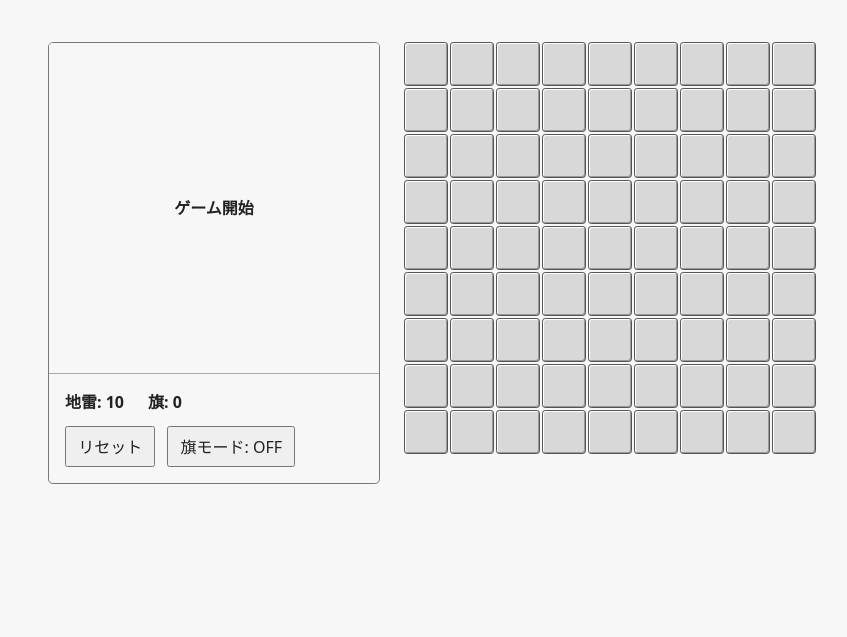
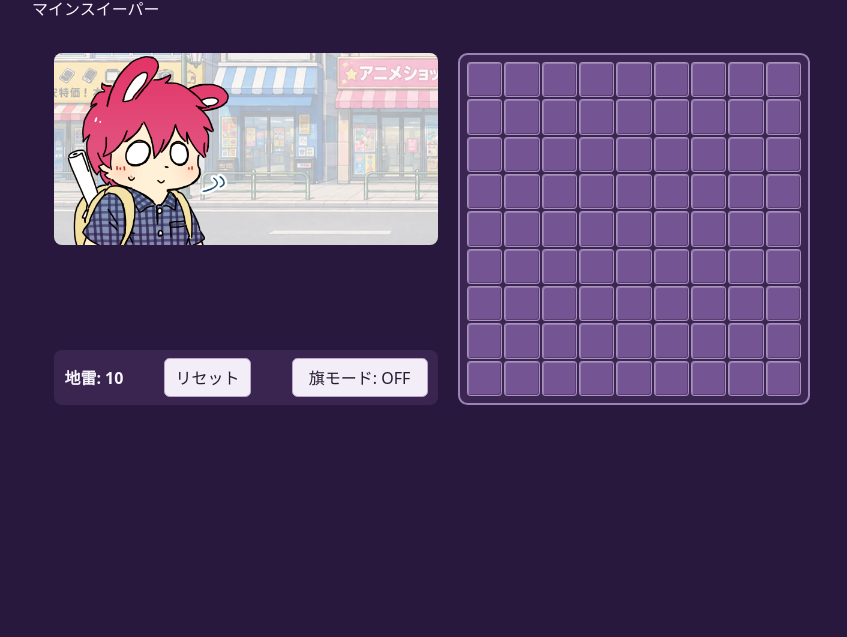
Before and after one commit to nksymsym/nksymsym.github.io, a website built with Vite: page games/minesweeper/index.html in a window 1280 px wide. Shown: the part 163-800 px from the top of the page, without its empty margins (208-1055 px from the left). Built offline with nearby package versions, Linux system fonts and the light colour scheme.

Commit message:
マインスイーパー完成

```diff
--- a/games/minesweeper/index.html
+++ b/games/minesweeper/index.html
@@ -4,16 +4,19 @@
     <meta charset="UTF-8" />
     <meta name="viewport" content="width=device-width, initial-scale=1.0" />
     <meta name="description" content="マインスイーパー" />
-    <title>地雷系回避</title>
+    <title>狼なんか怖くない - しむしむはうす</title>
   </head>
 
   <body>
     <main class="game">
-      <h1>地雷系回避</h1>
+      <header class="game__header">
+        <a class="game__back-link" href="../../">← トップへ戻る</a>
 
-      <div class="description">
-        <p>マインスイーパー</p>
-      </div>
+        <div class="game__heading">
+          <h1 class="game__title">狼なんか怖くない</h1>
+          <p class="game__description">マインスイーパー</p>
+        </div>
+      </header>
 
       <div id="app"></div>
     </main>
--- a/games/minesweeper/main.ts
+++ b/games/minesweeper/main.ts
@@ -5,12 +5,23 @@ import {
   BOARD_SIZE,
   MINE_COUNT,
   createGame,
-  getFlagCount,
   getRevealedCellCount,
   revealCell,
   toggleFlag,
   type Cell,
 } from './game'
+
+const sceneImages = {
+  start: new URL('./images/progress_start.webp', import.meta.url).href,
+  almost: new URL('./images/progress_almost.webp', import.meta.url).href,
+  fail: new URL('./images/progress_fail.webp', import.meta.url).href,
+  clear: new URL('./images/progress_clear.webp', import.meta.url).href,
+}
+
+for (const src of Object.values(sceneImages)) {
+  const image = new Image()
+  image.src = src
+}
 
 const app = document.querySelector<HTMLDivElement>('#app')
 
@@ -51,13 +62,15 @@ function createScene(): HTMLElement {
   const scene = document.createElement('div')
   scene.className = 'minesweeper__scene'
 
-  const text = document.createElement('p')
-  text.className = 'minesweeper__scene-text'
+  const image = document.createElement('img')
+  image.className = 'minesweeper__scene-image'
 
   if (game.status === 'cleared') {
-    text.textContent = 'クリア！'
+    image.src = sceneImages.clear
+    image.alt = 'クリア'
   } else if (game.status === 'failed') {
-    text.textContent = '失敗'
+    image.src = sceneImages.fail
+    image.alt = '失敗'
   } else {
     const revealedCellCount = getRevealedCellCount(game)
     const safeCellCount = BOARD_SIZE * BOARD_SIZE - MINE_COUNT
@@ -65,17 +78,21 @@ function createScene(): HTMLElement {
     const progress = revealedCellCount / safeCellCount
 
     if (revealedCellCount === 0) {
-      text.textContent = 'ゲーム開始'
+      image.src = sceneImages.start
+      image.alt = 'ゲーム開始'
     } else if (progress < 1 / 3) {
-      text.textContent = '探索中'
+      image.src = sceneImages.start
+      image.alt = '探索中'
     } else if (progress < 2 / 3) {
-      text.textContent = '順調'
+      image.src = sceneImages.almost
+      image.alt = '順調'
     } else {
-      text.textContent = 'あと少し'
+      image.src = sceneImages.almost
+      image.alt = 'あと少し'
     }
   }
 
-  scene.append(text)
+  scene.append(image)
 
   return scene
 }
@@ -84,21 +101,9 @@ function createControls(): HTMLElement {
   const controls = document.createElement('div')
   controls.className = 'minesweeper__controls'
 
-  const status = document.createElement('div')
-  status.className = 'minesweeper__status'
-
   const mineCount = document.createElement('span')
   mineCount.className = 'minesweeper__mine-count'
   mineCount.textContent = `地雷: ${MINE_COUNT}`
-
-  const flagCount = document.createElement('span')
-  flagCount.className = 'minesweeper__flag-count'
-  flagCount.textContent = `旗: ${getFlagCount(game)}`
-
-  status.append(mineCount, flagCount)
-
-  const actions = document.createElement('div')
-  actions.className = 'minesweeper__actions'
 
   const resetButton = document.createElement('button')
   resetButton.type = 'button'
@@ -112,7 +117,8 @@ function createControls(): HTMLElement {
 
   const flagModeButton = document.createElement('button')
   flagModeButton.type = 'button'
-  flagModeButton.className = 'minesweeper__control-button'
+  flagModeButton.className =
+    'minesweeper__control-button minesweeper__control-button--flag-mode'
 
   flagModeButton.textContent = game.flagMode ? '旗モード: ON' : '旗モード: OFF'
 
@@ -125,8 +131,7 @@ function createControls(): HTMLElement {
     render()
   })
 
-  actions.append(resetButton, flagModeButton)
-  controls.append(status, actions)
+  controls.append(mineCount, resetButton, flagModeButton)
 
   return controls
 }
@@ -151,7 +156,7 @@ function createBoard(): HTMLElement {
         button.classList.add('minesweeper__cell--revealed')
 
         if (cell.isMine) {
-          button.textContent = '*'
+          button.textContent = '💣'
 
           button.classList.add('minesweeper__cell--mine')
         } else if (cell.adjacentMines > 0) {
@@ -160,7 +165,7 @@ function createBoard(): HTMLElement {
           button.dataset.number = String(cell.adjacentMines)
         }
       } else if (cell.isFlagged) {
-        button.textContent = '⚑'
+        button.textContent = '🚩'
 
         button.classList.add('minesweeper__cell--flagged')
       }
--- a/games/minesweeper/style.css
+++ b/games/minesweeper/style.css
@@ -1,30 +1,129 @@
+:root {
+  /* ページ */
+  --ms-page-bg: #29183d;
+  --ms-page-text: #f8f5fc;
+
+  /* リンク */
+  --ms-link: #ddc7f5;
+  --ms-link-hover: #ffffff;
+
+  /* 画像エリア */
+  --ms-scene-bg: #39234f;
+
+  /* 制御エリア */
+  --ms-controls-bg: #3a2550;
+  --ms-controls-text: #f8f5fc;
+
+  /* ボタン */
+  --ms-button-bg: #f2edf7;
+  --ms-button-text: #271a31;
+  --ms-button-border: #baa8cc;
+  --ms-button-hover-bg: #ffffff;
+  --ms-button-active-bg: #d9c8ea;
+  --ms-focus: #ffd76a;
+
+  /* 盤面 */
+  --ms-board-bg: #3b2652;
+  --ms-board-border: #9c83b7;
+
+  /* 閉じたマス */
+  --ms-cell-closed-bg: #745493;
+  --ms-cell-closed-hover-bg: #8261a1;
+  --ms-cell-closed-border: #aa91c2;
+
+  /* 開いたマス */
+  --ms-cell-open-bg: #f3eff7;
+  --ms-cell-open-text: #251a2e;
+  --ms-cell-open-border: #d2c7dc;
+
+  /* 地雷 */
+  --ms-cell-mine-bg: #efc9d1;
+
+  /* 数字 */
+  --ms-number-1: #2858a0;
+  --ms-number-2: #2f7136;
+  --ms-number-3: #b72d36;
+  --ms-number-4: #65439a;
+  --ms-number-5: #8b4936;
+  --ms-number-6: #28777b;
+  --ms-number-7: #333333;
+  --ms-number-8: #696969;
+}
+
+body {
+  background-color: var(--ms-page-bg);
+  color: var(--ms-page-text);
+}
+
+.game__header {
+  display: grid;
+  gap: 1.25rem;
+}
+
+.game__heading {
+  display: grid;
+  gap: 0.25rem;
+}
+
+.game__title,
+.game__description {
+  margin: 0;
+}
+.game__back-link,
+.game__back-link:visited {
+  justify-self: start;
+
+  color: var(--ms-link);
+
+  text-decoration: underline;
+  text-underline-offset: 0.2em;
+}
+
+.game__back-link:hover {
+  color: var(--ms-link-hover);
+}
+
+.game__back-link:focus-visible {
+  outline: 3px solid var(--ms-focus);
+  outline-offset: 3px;
+}
+
+.minesweeper,
+.minesweeper * {
+  box-sizing: border-box;
+}
+
+/* ------------------------------
+   ゲーム全体
+------------------------------ */
+
 .minesweeper {
+  --board-width: 22rem;
+
   display: grid;
-  grid-template-columns: minmax(16rem, 27rem) auto;
-  align-items: start;
-  gap: 1.5rem;
+  grid-template-columns: minmax(20rem, 24rem) var(--board-width);
+  align-items: stretch;
+  gap: 1.25rem;
 
   width: fit-content;
   max-width: 100%;
   margin: 2rem auto 0;
-  padding: 1rem;
 }
 
 /* ------------------------------
-   左側パネル
+   左側
 ------------------------------ */
 
 .minesweeper__side-panel {
-  display: grid;
+  display: flex;
+  flex-direction: column;
+  justify-content: space-between;
+
   min-width: 0;
-
-  border: 1px solid #777;
-  border-radius: 0.3rem;
-  overflow: hidden;
 }
 
 /* ------------------------------
-   状況画像エリア
+   画像エリア
 ------------------------------ */
 
 .minesweeper__scene {
@@ -32,77 +131,114 @@
   place-items: center;
 
   width: 100%;
-  aspect-ratio: 1;
+  aspect-ratio: 2 / 1;
 
-  background-color: #f7f7f7;
+  overflow: hidden;
+
+  border-radius: 0.5rem;
+
+  background-color: var(--ms-scene-bg);
+  background-image: url('./images/progress_background.webp');
+  background-position: center;
+  background-repeat: no-repeat;
+  background-size: cover;
 }
 
-.minesweeper__scene-text {
-  margin: 0;
-  font-weight: bold;
+.minesweeper__scene-image {
+  display: block;
+
+  width: 100%;
+  height: 100%;
+
+  object-fit: cover;
 }
 
 /* ------------------------------
-   ゲーム情報・操作エリア
+   制御エリア
 ------------------------------ */
 
 .minesweeper__controls {
-  display: grid;
-  gap: 0.75rem;
+  display: flex;
+  align-items: center;
+  justify-content: space-between;
+  gap: 0.5rem;
 
-  padding: 1rem;
+  width: 100%;
+  padding: 0.5rem 0.65rem;
 
-  border-top: 1px solid #aaa;
+  border-radius: 0.5rem;
+
+  background-color: var(--ms-controls-bg);
+  color: var(--ms-controls-text);
 }
 
-.minesweeper__status {
-  display: flex;
-  flex-wrap: wrap;
-  gap: 1.5rem;
+.minesweeper__mine-count {
+  flex: 0 0 auto;
 
   font-weight: bold;
-}
-
-.minesweeper__mine-count,
-.minesweeper__flag-count {
   white-space: nowrap;
 }
 
-.minesweeper__actions {
-  display: flex;
-  flex-wrap: wrap;
-  gap: 0.75rem;
-}
+.minesweeper__control-button {
+  flex: 0 0 auto;
 
-.minesweeper__control-button {
-  padding: 0.4rem 0.7rem;
+  padding: 0.4rem 0.65rem;
+
+  border: 1px solid var(--ms-button-border);
+  border-radius: 0.35rem;
+
+  background-color: var(--ms-button-bg);
+  color: var(--ms-button-text);
 
   font: inherit;
-  color: inherit;
+  white-space: nowrap;
 
   cursor: pointer;
 }
 
+.minesweeper__control-button--flag-mode {
+  min-width: 8.5rem;
+  text-align: center;
+}
+
 .minesweeper__control-button[aria-pressed='true'] {
-  background-color: #d8d8d8;
+  background-color: var(--ms-button-active-bg);
 }
 
 .minesweeper__control-button:disabled {
   cursor: default;
+  opacity: 0.6;
+}
+
+.minesweeper__control-button:focus-visible,
+.minesweeper__cell:focus-visible {
+  outline: 3px solid var(--ms-focus);
+  outline-offset: 2px;
+}
+
+@media (hover: hover) and (pointer: fine) {
+  .minesweeper__control-button:not(:disabled):hover {
+    background-color: var(--ms-button-hover-bg);
+  }
 }
 
 /* ------------------------------
-   盤面
+   盤面エリア
 ------------------------------ */
 
 .minesweeper__board {
-  --cell-size: clamp(1.75rem, 9.5vw, 2.75rem);
-
   display: grid;
-  grid-template-columns: repeat(9, var(--cell-size));
+  grid-template-columns: repeat(9, 1fr);
   gap: 2px;
 
-  width: fit-content;
+  width: var(--board-width);
+
+  padding: 0.45rem;
+
+  border: 2px solid var(--ms-board-border);
+  border-radius: 0.6rem;
+
+  background-color: var(--ms-board-bg);
 }
 
 /* ------------------------------
@@ -110,37 +246,42 @@
 ------------------------------ */
 
 .minesweeper__cell {
-  width: var(--cell-size);
+  min-width: 0;
   aspect-ratio: 1;
 
   padding: 0;
 
-  border: 1px solid #555;
+  border: 1px solid var(--ms-cell-closed-border);
   border-radius: 0.2rem;
 
-  background-color: #d8d8d8;
+  background-color: var(--ms-cell-closed-bg);
+  color: var(--ms-page-text);
 
-  color: inherit;
-  font: inherit;
-  font-weight: bold;
+  font-family: system-ui, 'Apple Color Emoji', 'Segoe UI Emoji', sans-serif;
+  font-size: 1rem;
+  font-weight: 700;
+  line-height: 1;
 
   cursor: pointer;
 
   box-shadow:
-    inset 1px 1px 0 #fff,
-    inset -1px -1px 0 #999;
+    inset 1px 1px 0 rgb(255 255 255 / 25%),
+    inset -1px -1px 0 rgb(0 0 0 / 25%);
 }
 
-.minesweeper__cell:not(:disabled):hover {
-  background-color: #e2e2e2;
+@media (hover: hover) and (pointer: fine) {
+  .minesweeper__cell:not(:disabled):hover {
+    background-color: var(--ms-cell-closed-hover-bg);
+  }
 }
 
 /* 開いたマス */
 
 .minesweeper__cell--revealed {
-  border-color: #aaa;
+  border-color: var(--ms-cell-open-border);
 
-  background-color: #f7f7f7;
+  background-color: var(--ms-cell-open-bg);
+  color: var(--ms-cell-open-text);
 
   cursor: default;
   box-shadow: none;
@@ -149,22 +290,57 @@
 /* 地雷 */
 
 .minesweeper__cell--mine {
-  background-color: #e8caca;
+  background-color: var(--ms-cell-mine-bg);
 }
 
 /* 旗 */
 
 .minesweeper__cell--flagged {
-  background-color: #e5e5e5;
+  box-shadow:
+    inset 1px 1px 0 rgb(255 255 255 / 25%),
+    inset -1px -1px 0 rgb(0 0 0 / 25%);
 }
 
-/*
-  開いたマスを disabled にしているため、
-  ブラウザ標準の薄い表示を解除する。
-*/
+/* disabledによるブラウザ標準の薄色化を解除 */
+
 .minesweeper__cell:disabled {
-  color: inherit;
   opacity: 1;
+}
+
+/* ------------------------------
+   数字
+------------------------------ */
+
+.minesweeper__cell[data-number='1'] {
+  color: var(--ms-number-1);
+}
+
+.minesweeper__cell[data-number='2'] {
+  color: var(--ms-number-2);
+}
+
+.minesweeper__cell[data-number='3'] {
+  color: var(--ms-number-3);
+}
+
+.minesweeper__cell[data-number='4'] {
+  color: var(--ms-number-4);
+}
+
+.minesweeper__cell[data-number='5'] {
+  color: var(--ms-number-5);
+}
+
+.minesweeper__cell[data-number='6'] {
+  color: var(--ms-number-6);
+}
+
+.minesweeper__cell[data-number='7'] {
+  color: var(--ms-number-7);
+}
+
+.minesweeper__cell[data-number='8'] {
+  color: var(--ms-number-8);
 }
 
 /* ------------------------------
@@ -175,16 +351,41 @@
   .minesweeper {
     grid-template-columns: 1fr;
 
-    width: 100%;
-    padding-inline: 0;
+    /*width: min(100%, 24rem);*/
+    width: min(calc(100% - 2rem), 22rem);
   }
 
   .minesweeper__side-panel {
-    width: min(100%, 24rem);
-    margin-inline: auto;
+    justify-content: flex-start;
+    gap: 0.75rem;
+
+    width: 100%;
+  }
+
+  .minesweeper__scene,
+  .minesweeper__controls,
+  .minesweeper__board {
+    width: 100%;
   }
 
   .minesweeper__board {
-    margin-inline: auto;
+    --board-width: 100%;
   }
 }
+
+@media (max-width: 400px) {
+  .minesweeper__controls {
+    gap: 0.35rem;
+    padding-inline: 0.45rem;
+
+    font-size: 0.9rem;
+  }
+
+  .minesweeper__control-button {
+    padding-inline: 0.5rem;
+  }
+
+  .minesweeper__cell {
+    font-size: 0.9rem;
+  }
+}
```
Also changed, not shown: index.html (+1 -1 lines), games/minesweeper/images/progress_almost.webp (added), games/minesweeper/images/progress_background.webp (added), games/minesweeper/images/progress_clear.webp (added), games/minesweeper/images/progress_fail.webp (added), games/minesweeper/images/progress_start.webp (added).
